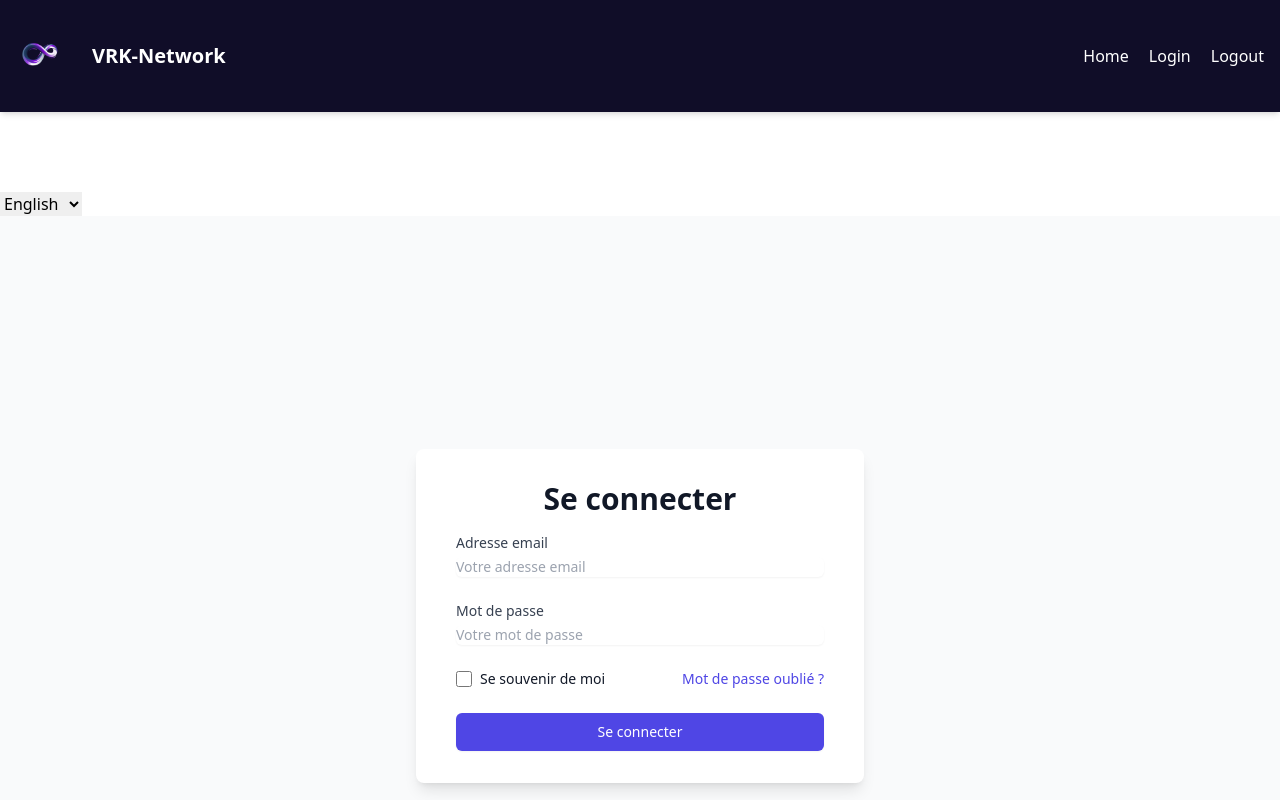
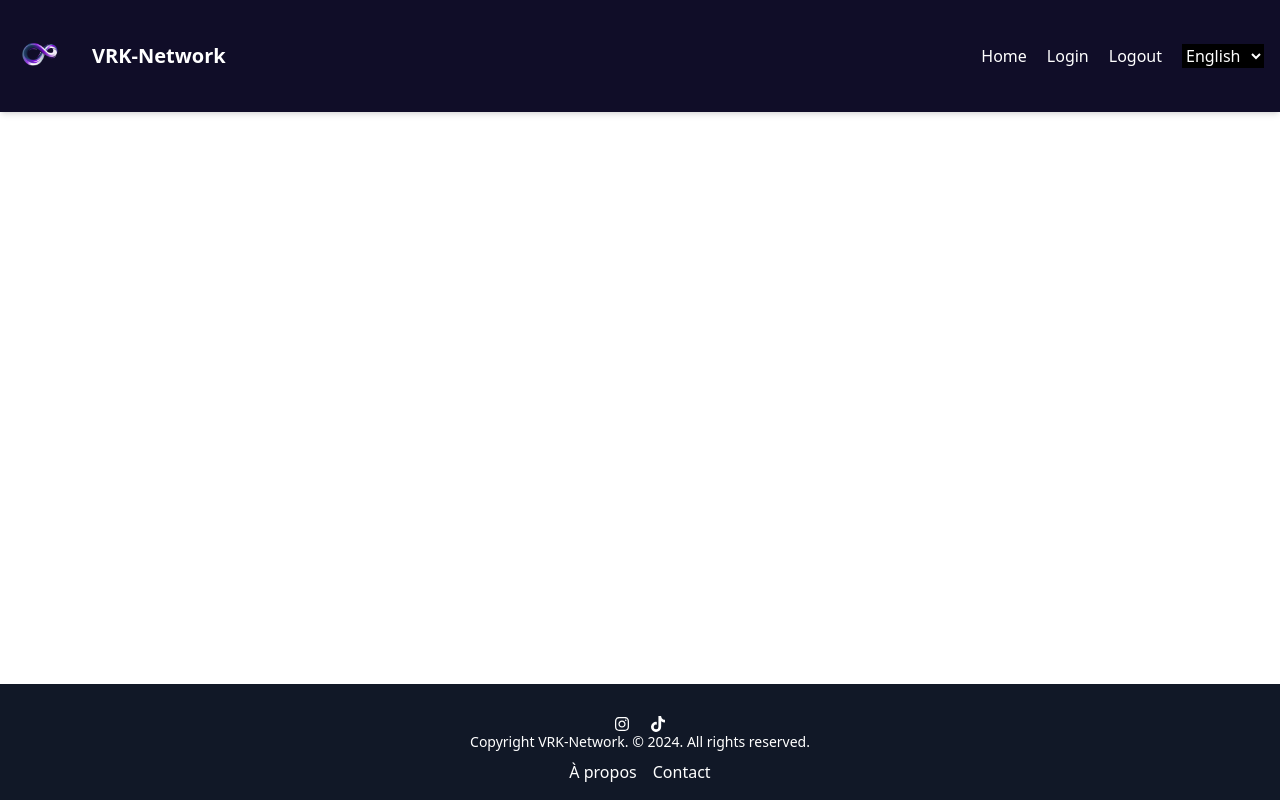
Before and after one commit to vivien46/VRK-NETWORK, a React (Vite) app in the folder client/: page /login2 in a window 1280 px wide. Shown: the top 800 px of the page. Built offline with nearby package versions, Linux system fonts and the light colour scheme.

Commit message:
add faker bogusRunner

```diff
--- a/client/src/App.tsx
+++ b/client/src/App.tsx
@@ -1,7 +1,6 @@
 import React from 'react';
 import { BrowserRouter, Routes, Route } from 'react-router-dom';
 import HomePage from './pages/HomePage';
-import LanguageSelector from './components/LanguageSelector';
 import Layout from './components/Layout/Layout';
 import LoginPage from './pages/LoginPage';
 import Login2Test from './pages/Login2Test';
@@ -10,11 +9,12 @@ const App: React.FC = () => {
   return (
     <BrowserRouter>
       <Layout>
-        <LanguageSelector />
+
         <Routes>
           <Route path="/" element={<HomePage />} />
           <Route path="/login" element={<LoginPage />} />
-          <Route path="/login2" element={<Login2Test />} />
+          {/* <Route path="/login2" element={<Login2Test />} /> */}
+          <Route path="/logout" element={<Login2Test />} />
         </Routes>
       </Layout>
     </BrowserRouter>
--- a/client/src/components/LanguageSelector.tsx
+++ b/client/src/components/LanguageSelector.tsx
@@ -13,7 +13,7 @@ const LanguageSelector: React.FC = () => {
   };
 
   return (
-    <select defaultValue={selectedLanguage} onChange={chooseLanguage}>
+    <select defaultValue={selectedLanguage} onChange={chooseLanguage} className="hover:text-gray-300 bg-black">
       <option value="en">English</option>
       <option value="fr">Français</option>
     </select>
--- a/client/src/components/Layout/Header.tsx
+++ b/client/src/components/Layout/Header.tsx
@@ -1,4 +1,5 @@
 import { useTranslation } from "react-i18next";
+import LanguageSelector from "../LanguageSelector";
 
 const Header: React.FC = () => {
   const { t } = useTranslation();
@@ -12,15 +13,16 @@ const Header: React.FC = () => {
         </div>
         {/* Essayer de mettre plus sur la gauche */}
         <nav className="mr-4 space-x-5">
-          <a href="#" className="hover:text-gray-300">
+          <a href="/" className="hover:text-gray-300">
             {t('Home')}
           </a>
           <a href="/login" className="hover:text-gray-300">
             {t('Login')}
           </a>
-          <a href="#" className="hover:text-gray-300">
+          <a href="/logout" className="hover:text-gray-300">
             {t('Logout')}
           </a>
+          <LanguageSelector />
         </nav>
       </div>
     </header>
--- a/client/src/locales/fr/translation.json
+++ b/client/src/locales/fr/translation.json
@@ -7,5 +7,6 @@
   "Your password": "Votre mot de passe",
   "Login": "Connexion",
   "Logout": "Déconnexion",
-  "All rights reserved": "Tous droits réservés"
+  "All rights reserved": "Tous droits réservés",
+  "login": "connexion"
 }
--- a/client/src/pages/Login2Test.tsx
+++ b/client/src/pages/Login2Test.tsx
@@ -1,10 +1,14 @@
+import React from 'react';
+import { useTranslation } from 'react-i18next';
+
 const Login2Test: React.FC = () => {
+  const { t } = useTranslation();
   return (
     <div className="min-h-screen flex items-center justify-center bg-gray-50 py-12 px-4 sm:px-6 lg:px-8">
       <div className="max-w-md w-full bg-white rounded-lg shadow-lg overflow-hidden">
         <div className="px-10 py-8">
           <h2 className="text-center text-3xl font-extrabold text-gray-900 mb-4">
-            Se connecter
+            {t('Login')}
           </h2>
           <form className="space-y-6" action="#" method="POST">
             <div>
```
Also changed, not shown: 2 other files (tests, documents, lock files or other folders).
